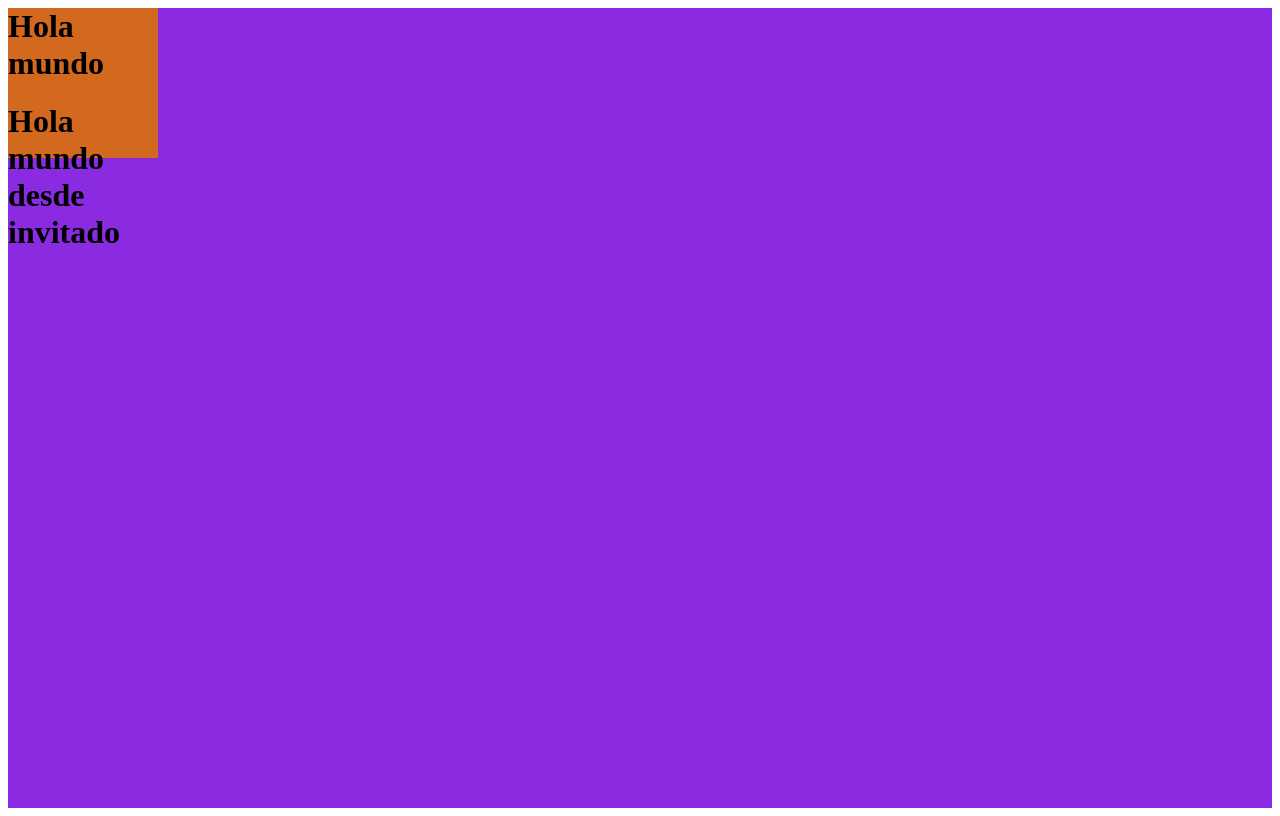
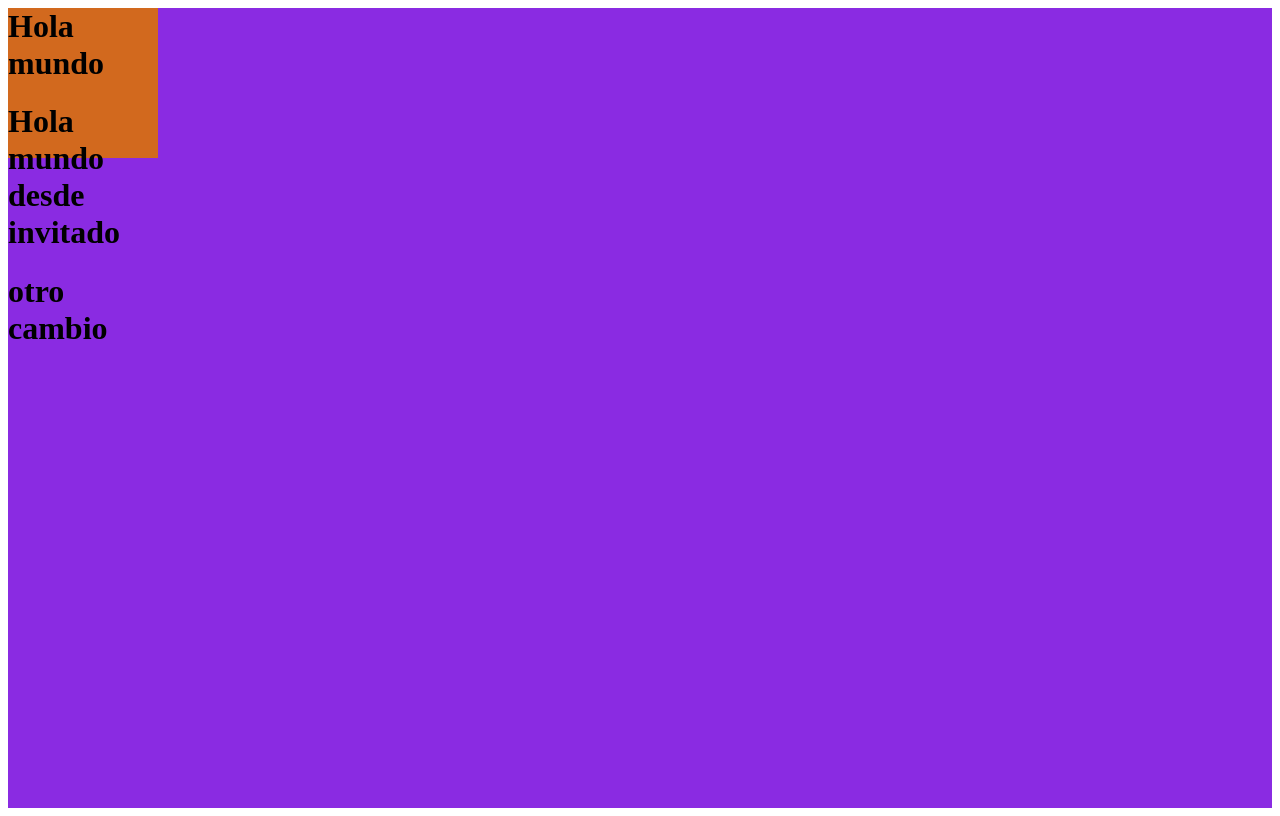
Before and after one commit to joseluiscipagauta22/Portfolio, a plain HTML site: page index.html in a window 1280 px wide. Drawn offline with Linux system fonts and the light colour scheme.

Commit message:
otro cambio

```diff
--- a/index.html
+++ b/index.html
@@ -11,6 +11,7 @@
         <div class="cuadrado">
             <h1>Hola mundo</h1>
             <h1>Hola mundo desde invitado</h1>
+            <h1>otro cambio</h1>
         </div>
     </div>
 
```
